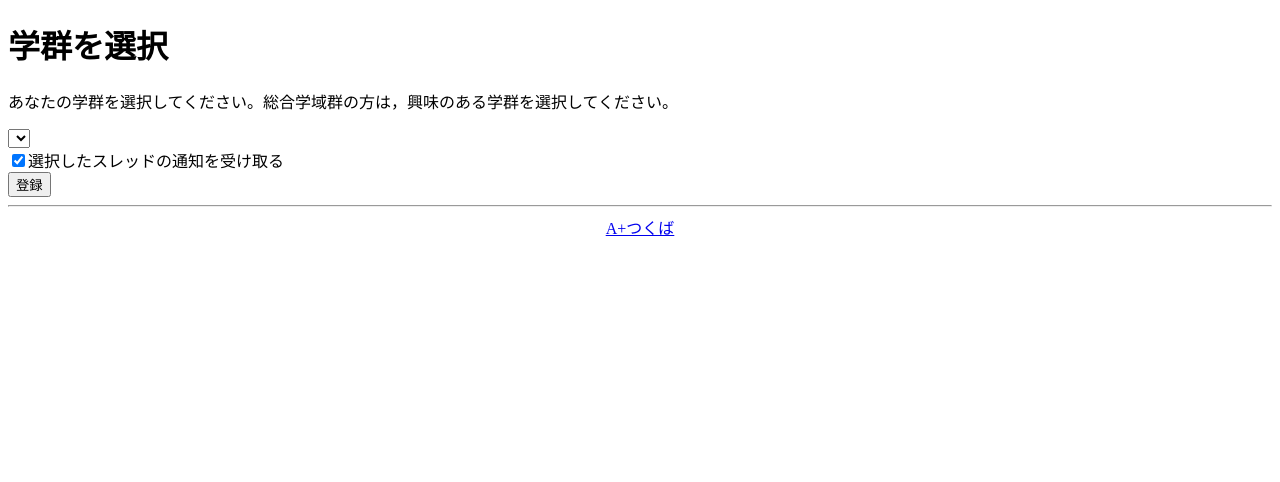
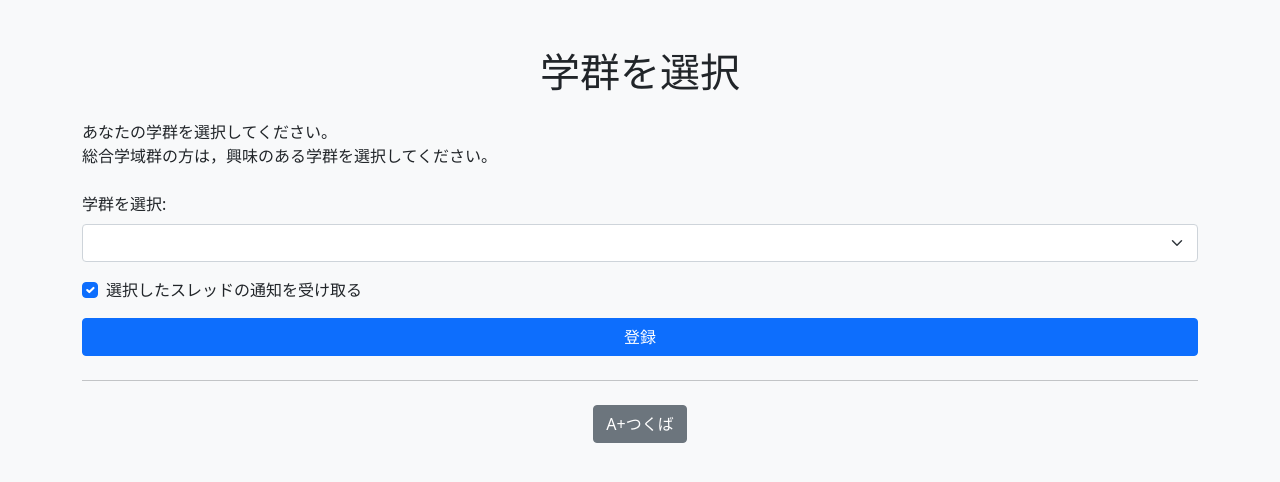
Before and after one commit to half-blue/aplus_mobile_fcm_server, a Django app: template app/templates/app/register_affiliation.html in a window 1280 px wide. Shown: the top 482 px of the page. Run offline with Django 3.2, Linux system fonts and the light colour scheme; the template is opened without the code that fills it, so the values that code supplies are empty.

Commit message:
通知管理の画面デザインを作る

```diff
--- a/app/templates/app/register_affiliation.html
+++ b/app/templates/app/register_affiliation.html
@@ -1,28 +1,43 @@
 {% load static %}
 
 <!DOCTYPE html>
-<html>
+<html lang="ja">
     <head>
         <meta charset="utf-8">
         <title>学群を選択</title>
-        <meta name="viewport" content="width=device-width,initial-scale=1">
+        <meta name="viewport" content="width=device-width, initial-scale=1">
+        <!-- Bootstrap 5 CSS -->
+        <link href="https://cdn.jsdelivr.net/npm/bootstrap@5.0.2/dist/css/bootstrap.min.css" rel="stylesheet"
+              integrity="sha384-EVSTQN3/azprG1Anm3QDgpJLIm9Nao0Yz1ztcQTwFspd3yD65VohhpuuCOmLASjC" crossorigin="anonymous">
     </head>
-    <body>
-        <h1>学群を選択</h1>
-        <p>
-        あなたの学群を選択してください。総合学域群の方は，興味のある学群を選択してください。
+    <body class="bg-light">
+        <div class="container mt-5">
+            <h1 class="text-center mb-4">学群を選択</h1>
+            <p class="mb-4">
+                あなたの学群を選択してください。<br>総合学域群の方は，興味のある学群を選択してください。
             </p>
-        <form method="post" action="{% url 'register_affiliation' %}">
+            <form method="post" action="{% url 'register_affiliation' %}" class="mb-4">
                 {% csrf_token %}
-            <select name="affiliation">
+                <div class="mb-3">
+                    <label for="affiliation" class="form-label">学群を選択:</label>
+                    <select name="affiliation" id="affiliation" class="form-select">
                         {% for g in gakuguns %}
                             <option value="{{ g.0 }}">{{ g.1 }}</option>
                         {% endfor %}
-            </select><br>
-            <input type="checkbox" name="is_subscribing" value="1" checked>選択したスレッドの通知を受け取る</input><br>
-            <button type="submit">登録</button>
+                    </select>
+                </div>
+                <div class="form-check mb-3">
+                    <input type="checkbox" name="is_subscribing" value="1" id="subscribeCheck" class="form-check-input" checked>
+                    <label class="form-check-label" for="subscribeCheck">選択したスレッドの通知を受け取る</label>
+                </div>
+                <div class="d-grid">
+                    <button type="submit" class="btn btn-primary">登録</button>
+                </div>
+            </form>
             <hr>
-        <div style="text-align: center;">
-            <a href="https://www.aplus-tsukuba.net/">A+つくば</a>
+            <div class="text-center mt-4">
+                <a href="https://www.aplus-tsukuba.net/" class="btn btn-secondary">A+つくば</a>
             </div>
+        </div>
+    </body>
 </html>
```
Also changed, not shown: app/templates/app/auth_error.html (+18 -10 lines), app/templates/app/notice_manage_index.html (+30 -16 lines). Lines whose indentation alone changed are shown as unchanged.
